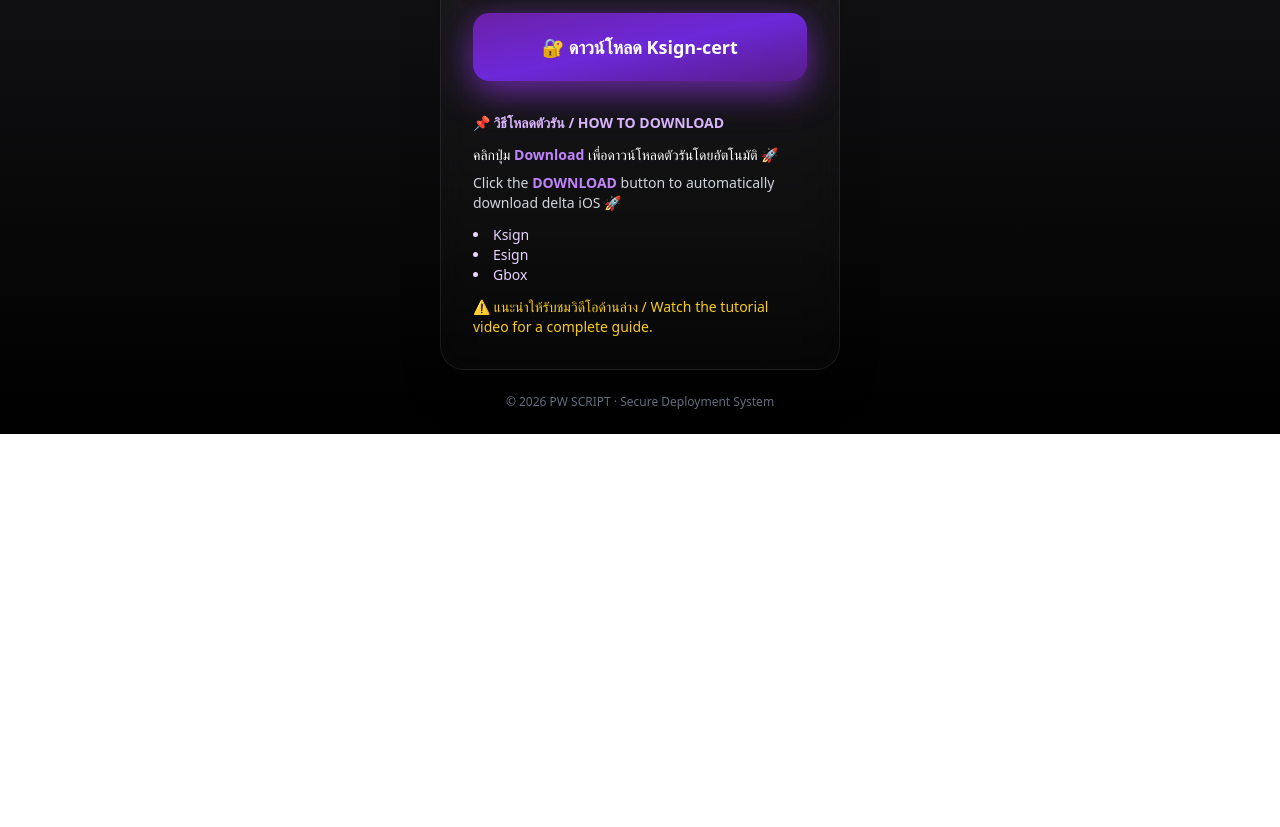
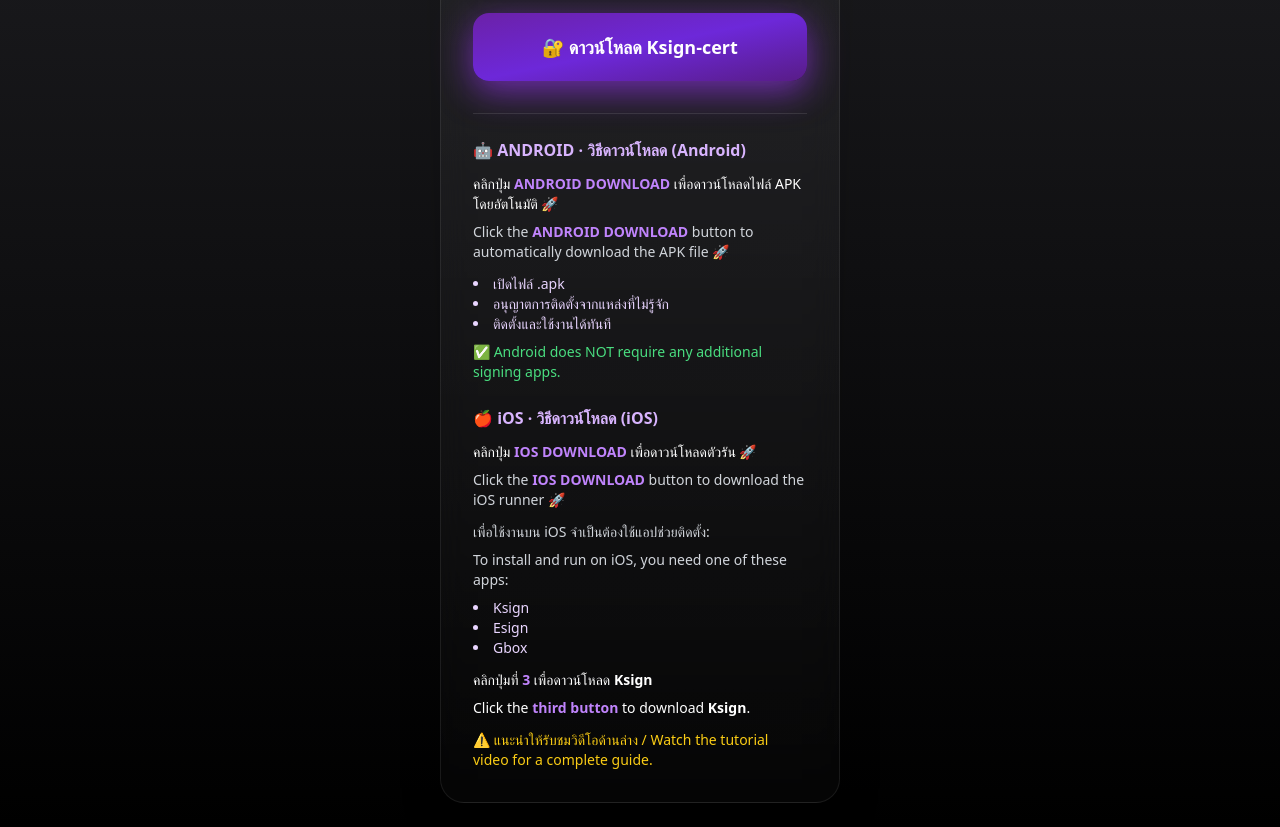
Before and after one commit to finfinna715-ux/pw-script, a plain HTML site: page index.html in a window 1280 px wide. Shown: the part 856-1683 px from the top of the page. Before the commit the page ends 1290 px from the top, so only its background shows below. Drawn offline with nearby package versions, Linux system fonts and the light colour scheme.

Commit message:
Update index.html

```diff
--- a/index.html
+++ b/index.html
@@ -86,36 +86,68 @@
 
       </div>
 
-      <!-- GUIDE -->
-      <div class="text-sm text-left">
-        <h3 class="text-purple-300 font-bold mb-3">📌 วิธีโหลดตัวรัน / HOW TO DOWNLOAD</h3>
+<hr class="border-white/10 my-6">
 
-        <p>คลิกปุ่ม <span class="text-purple-400 font-semibold">Download</span>
-        เพื่อดาวน์โหลดตัวรันโดยอัตโนมัติ 🚀</p>
+<!-- ANDROID DOWNLOAD GUIDE -->
+<h3 class="text-purple-300 font-bold mb-3">🤖 ANDROID · วิธีดาวน์โหลด (Android)</h3>
 
-        <p class="text-gray-300 mt-2">
-          Click the <span class="text-purple-400 font-semibold">DOWNLOAD</span>
-          button to automatically download delta iOS 🚀
-        </p>
+<p class="text-sm mb-2">
+  คลิกปุ่ม <span class="text-purple-400 font-semibold">ANDROID DOWNLOAD</span>
+  เพื่อดาวน์โหลดไฟล์ APK โดยอัตโนมัติ 🚀
+</p>
 
-        <ul class="list-disc list-inside text-purple-200 my-3">
-          <li>Ksign</li>
-          <li>Esign</li>
-          <li>Gbox</li>
-        </ul>
+<p class="text-sm text-gray-300 mb-3">
+  Click the <span class="text-purple-400 font-semibold">ANDROID DOWNLOAD</span>
+  button to automatically download the APK file 🚀
+</p>
 
-        <p class="text-yellow-400">
-          ⚠️ แนะนำให้รับชมวิดีโอด้านล่าง / Watch the tutorial video for a complete guide.
-        </p>
-      </div>
+<ul class="list-disc list-inside text-purple-200 text-sm mb-2">
+  <li>เปิดไฟล์ .apk</li>
+  <li>อนุญาตการติดตั้งจากแหล่งที่ไม่รู้จัก</li>
+  <li>ติดตั้งและใช้งานได้ทันที</li>
+</ul>
 
-    </div>
-  </div>
+<p class="text-green-400 text-sm mb-6">
+  ✅ Android does NOT require any additional signing apps.
+</p>
 
-  <footer class="text-center text-xs text-gray-500 pb-6">
-    © 2026 PW SCRIPT · Secure Deployment System
-  </footer>
+<!-- IOS DOWNLOAD GUIDE -->
+<h3 class="text-purple-300 font-bold mb-3">🍎 iOS · วิธีดาวน์โหลด (iOS)</h3>
 
-</div>
-</body>
-</html>
+<p class="text-sm mb-2">
+  คลิกปุ่ม <span class="text-purple-400 font-semibold">IOS DOWNLOAD</span>
+  เพื่อดาวน์โหลดตัวรัน 🚀
+</p>
+
+<p class="text-sm text-gray-300 mb-3">
+  Click the <span class="text-purple-400 font-semibold">IOS DOWNLOAD</span>
+  button to download the iOS runner 🚀
+</p>
+
+<p class="text-sm text-gray-300 mb-2">
+  เพื่อใช้งานบน iOS จำเป็นต้องใช้แอปช่วยติดตั้ง:
+</p>
+
+<p class="text-sm text-gray-300 mb-2">
+  To install and run on iOS, you need one of these apps:
+</p>
+
+<ul class="list-disc list-inside text-purple-200 text-sm mb-3">
+  <li>Ksign</li>
+  <li>Esign</li>
+  <li>Gbox</li>
+</ul>
+
+<p class="text-sm mb-2">
+  คลิกปุ่มที่ <span class="text-purple-400 font-semibold">3</span>
+  เพื่อดาวน์โหลด <span class="font-semibold">Ksign</span>
+</p>
+
+<p class="text-sm mb-3">
+  Click the <span class="text-purple-400 font-semibold">third button</span>
+  to download <span class="font-semibold">Ksign</span>.
+</p>
+
+<p class="text-yellow-400 text-sm">
+  ⚠️ แนะนำให้รับชมวิดีโอด้านล่าง / Watch the tutorial video for a complete guide.
+</p>
```
